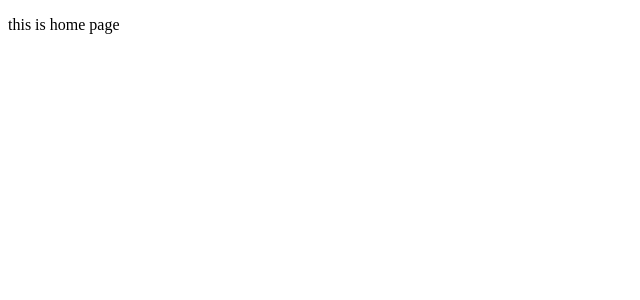
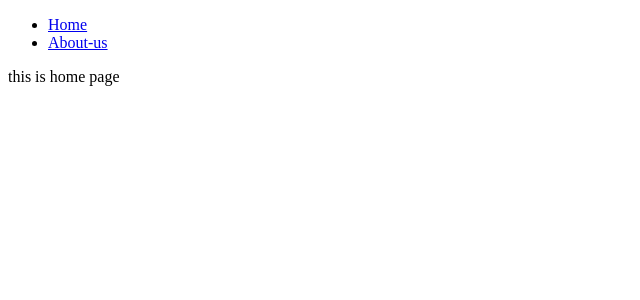
Before and after one commit to salarGholami/SPA, a React (Create React App) app: page / in a window 1280 px wide. Shown: the top 300 px of the page, without its empty margins (0-640 px from the left). Built offline with nearby package versions, Linux system fonts and the light colour scheme.

Commit message:
added Link Component

```diff
--- a/src/App.js
+++ b/src/App.js
@@ -1,4 +1,4 @@
-import { BrowserRouter, Route, Routes } from "react-router-dom";
+import { BrowserRouter, Link, Route, Routes } from "react-router-dom";
 import HomePage from "./pages/HomePage";
 import AboutUs from "./pages/AboutUs";
 
@@ -6,6 +6,18 @@
   return (
     <div className="App">
       <BrowserRouter>
+        <header>
+          <nav>
+            <ul>
+              <li>
+                <Link to="/">Home</Link>
+              </li>
+              <li>
+                <Link to="/about-us">About-us</Link>
+              </li>
+            </ul>
+          </nav>
+        </header>
         <Routes>
           <Route path="/" element={<HomePage />} />
           <Route path="/about-us" element={<AboutUs />} />
```
